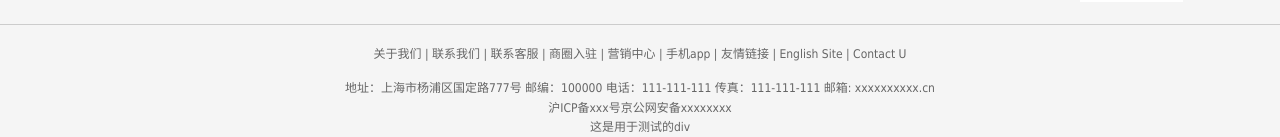
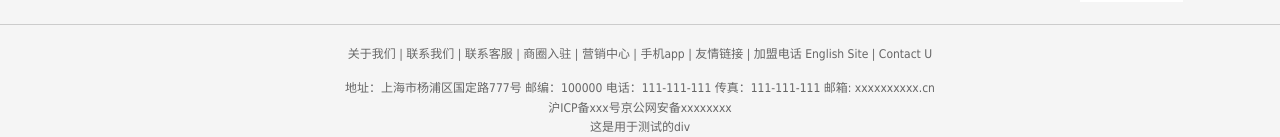
Before and after one commit to pijiangdada/pinyougou, a plain HTML site: page 品优购项目/index.html in a window 1280 px wide. Shown: the part 838-975 px from the top of the page. Drawn offline with Linux system fonts and the light colour scheme; files whose address does not match are found by name.

Commit message:
添加加盟电话

```diff
--- a/品优购项目/index.html
+++ b/品优购项目/index.html
@@ -277,6 +277,7 @@
                 <a href="#">营销中心</a> |
                 <a href="#">手机app</a> |
                 <a href="#">友情链接</a> |
+                <a href="#">加盟电话</a>
                 <a href="#">English Site</a> |
                 <a href="#">Contact U</a>
             </div>
```
